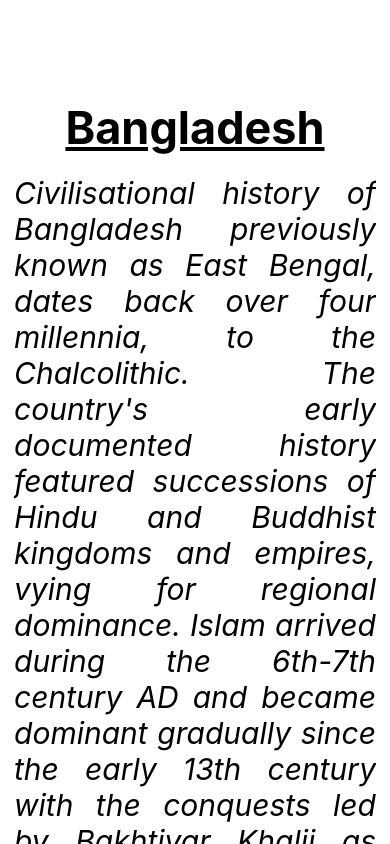
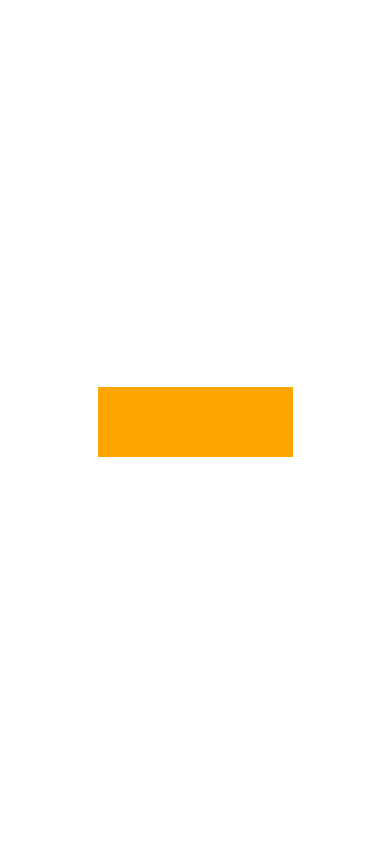
Before and after one commit to marzan999/React_Native, a React Native app in the folder PracticeApp/: screen / in a window 390 px wide. Built offline with nearby package versions, Linux system fonts and the light colour scheme.

Commit message:
Update App.js
diminsions

```diff
--- a/PracticeApp/App.js
+++ b/PracticeApp/App.js
@@ -1,51 +1,38 @@
 import React from 'react';
 import {
+  StyleSheet,
+  SafeAreaView,
+  Button,
+  Platform,
+  StatusBar,
   View,
-  Text,
-  ScrollView,
+  Dimensions,
+
 } from 'react-native';
 
 export default function App() {
 
+  console.log(Dimensions.get("screen"));
+  return (
+    <SafeAreaView style={styles.container} >
+      <View style={{
+        backgroundColor: "orange",
+        width: "50%",
+        height: 70,
+      }}>
 
-  return (
-
-    <ScrollView
-      style={{
-        backgroundColor: "#fff",
-        flex: 1,
-        marginTop: 100,
-        marginHorizontal: 14,
-      }}
-    >
-      <Text
-        style={{
-          fontSize: 45,
-          fontWeight: "bold",
-          textAlign: "center",
-          textDecorationLine: "underline",
-          marginBottom: 20,
-        }}
-
-      >Bangladesh</Text>
-
-      <Text
-        style={{
-          fontSize: 30,
-          fontStyle: "italic",
-          textAlign: "justify",
-        }}
-      >
-        Civilisational history of Bangladesh previously known as East Bengal, dates back over four millennia, to the Chalcolithic. The country's early documented history featured successions of Hindu and Buddhist kingdoms and empires, vying for regional dominance.
-
-        Islam arrived during the 6th-7th century AD and became dominant gradually since the early 13th century with the conquests led by Bakhtiyar Khalji as well as activities of Sunni missionaries such as Shah Jalal in the region. Later, Muslim rulers initiated the preaching of Islam by building mosques. From the 14th century onward, it was ruled by the Bengal Sultanate, founded by king Shamsuddin Ilyas Shah, beginning a period of the country's economic prosperity and military dominance over the regional empires, which was referred by the Europeans as the richest country to trade with.[1] Afterwards, the region came under the Mughal Empire, as its wealthiest province. Bengal Subah generated almost half of the empire's GDP and 12% of the world's GDP,[2][3][4] larger than the entirety of western Europe, ushering in the period of proto-industrialization.[5] The population of the capital city, Dhaka, exceeded a million people.
-
-        Following the decline of the Mughal Empire in the early 1700s, Bengal became a semi-independent state under the Nawabs of Bengal, ultimately led by Siraj ud-Daulah. It was later conquered by the British East India Company at the Battle of Plassey in 1757. Bengal directly contributed to the Industrial Revolution in Britain but led to its deindustrialization.[6][7][8][9] The Bengal Presidency was later established.
-
-        The borders of modern Bangladesh were established with the separation of Bengal and India in August 1947, when the region became East Pakistan as a part of the newly formed State of Pakistan following the end of British rule in the region.[10] Proclamation of Bangladeshi Independence in March 1971 led to the nine-month long Bangladesh Liberation War, that culminated with East Pakistan emerging as the People's Republic of Bangladesh.
-      </Text>
-
-
-    </ScrollView>
+      </View>
+    </ SafeAreaView>
   );
 }
+const styles = StyleSheet.create({
+  container: {
+    flex: 1,
+    backgroundColor: '#fff',
+    paddingTop: Platform.OS === "android" ? StatusBar.currentHeight : null,
+    // marginTop: 45,
+    justifyContent: "center",
+    alignItems: "center",
+  },
+
+});
```
